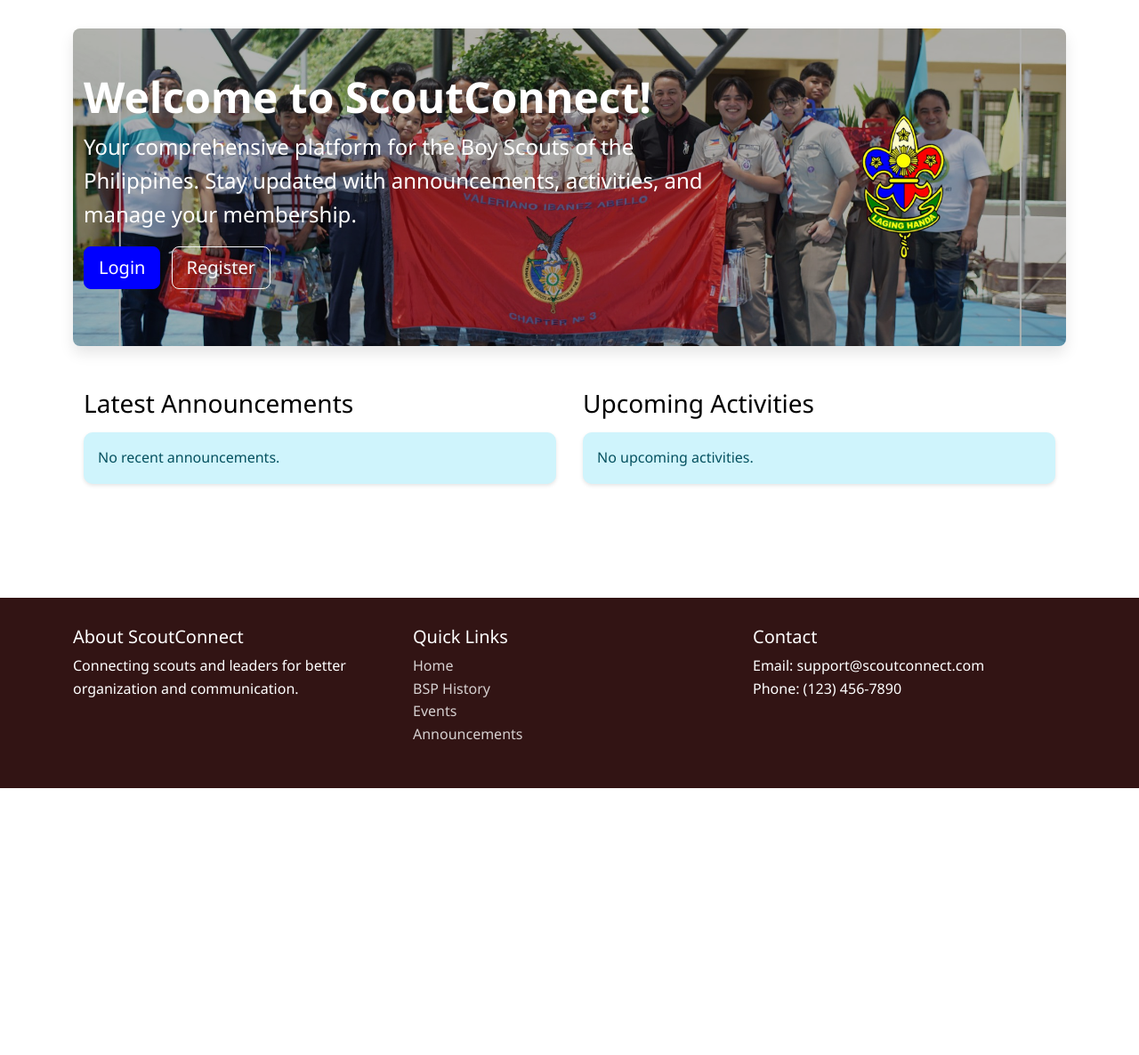
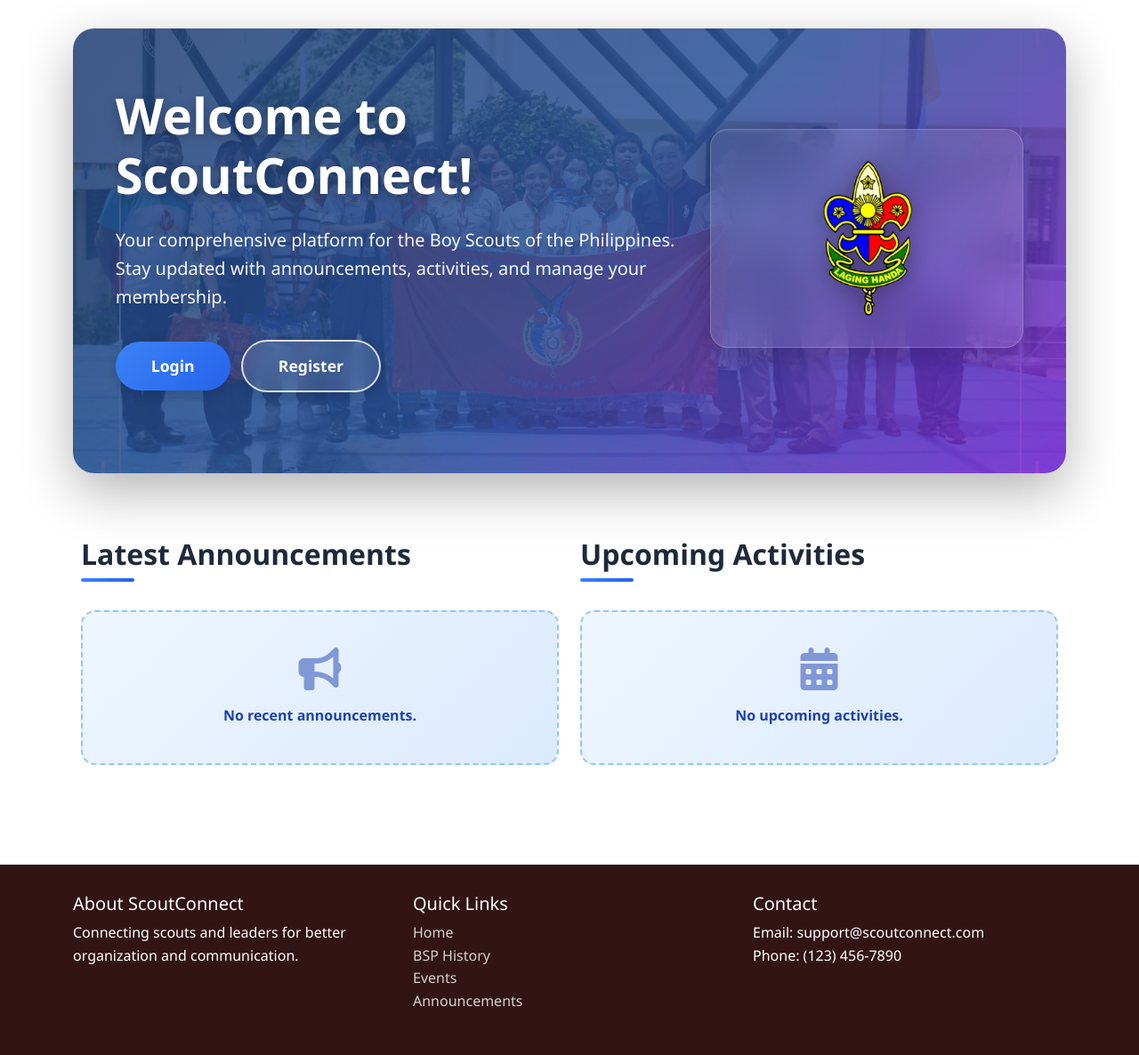
Before and after one commit to 0xShun/BoyScout-Registration-System, a Django app: page / in a window 1280 px wide. Shown: the part 60-1246 px from the top of the page at 89% size. Before the commit the page ends 946 px from the top, so only its background shows below. Run offline with Django 5.2, Linux system fonts and the light colour scheme; data that the repository does not hold is empty; some libraries are stand-ins or nearby versions.

Commit message:
feat: Modernize index page design with 2026 UI trends - gradient hero, modern cards, smooth animations

```diff
--- a/templates/home.html
+++ b/templates/home.html
@@ -3,73 +3,316 @@
 
 {% block content %}
   <style>
-    .cover-photo-bg {
+    /* Hero Section Styles */
+    .hero-section {
+      background: linear-gradient(135deg, #1e3c72 0%, #2a5298 50%, #7e22ce 100%);
+      min-height: 500px;
+      border-radius: 24px;
+      position: relative;
+      overflow: hidden;
+      margin-bottom: 3rem;
+      box-shadow: 0 20px 60px rgba(0, 0, 0, 0.3);
+    }
+
+    .hero-overlay {
+      position: absolute;
+      top: 0;
+      left: 0;
+      width: 100%;
+      height: 100%;
       background: url('{% static 'img/cover.jpg' %}') center center/cover no-repeat;
-      min-height: 350px;
-      border-radius: 0.5rem;
-      box-shadow: 0 0.5rem 1rem rgba(0,0,0,0.1);
+      opacity: 0.15;
+      z-index: 1;
+    }
+
+    .hero-content {
+      position: relative;
+      z-index: 2;
+      padding: 4rem 0;
+    }
+
+    .hero-title {
+      font-size: 3.5rem;
+      font-weight: 800;
+      color: #ffffff;
+      text-shadow: 0 4px 12px rgba(0, 0, 0, 0.3);
+      margin-bottom: 1.5rem;
+      line-height: 1.2;
+    }
+
+    .hero-subtitle {
+      font-size: 1.25rem;
+      color: rgba(255, 255, 255, 0.95);
+      font-weight: 400;
+      line-height: 1.6;
+      margin-bottom: 2rem;
+    }
+
+    .hero-buttons .btn {
+      padding: 0.875rem 2.5rem;
+      font-size: 1.1rem;
+      font-weight: 600;
+      border-radius: 50px;
+      transition: all 0.3s ease;
+      box-shadow: 0 4px 15px rgba(0, 0, 0, 0.2);
+    }
+
+    .hero-buttons .btn-primary {
+      background: linear-gradient(135deg, #3b82f6 0%, #2563eb 100%);
+      border: none;
+    }
+
+    .hero-buttons .btn-primary:hover {
+      transform: translateY(-2px);
+      box-shadow: 0 6px 25px rgba(59, 130, 246, 0.4);
+    }
+
+    .hero-buttons .btn-outline-light {
+      border: 2px solid rgba(255, 255, 255, 0.8);
+      background: rgba(255, 255, 255, 0.1);
+      backdrop-filter: blur(10px);
+    }
+
+    .hero-buttons .btn-outline-light:hover {
+      background: rgba(255, 255, 255, 0.2);
+      border-color: #ffffff;
+      transform: translateY(-2px);
+    }
+
+    .hero-logo {
+      background: rgba(255, 255, 255, 0.1);
+      backdrop-filter: blur(20px);
+      border-radius: 20px;
+      padding: 2rem;
+      box-shadow: 0 8px 32px rgba(0, 0, 0, 0.2);
+      border: 1px solid rgba(255, 255, 255, 0.2);
+    }
+
+    .hero-logo img {
+      filter: drop-shadow(0 4px 12px rgba(0, 0, 0, 0.3));
+    }
+
+    /* Section Headers */
+    .section-header {
+      font-size: 2rem;
+      font-weight: 700;
+      color: #1e293b;
+      margin-bottom: 2rem;
+      position: relative;
+      padding-bottom: 0.75rem;
+    }
+
+    .section-header::after {
+      content: '';
+      position: absolute;
+      bottom: 0;
+      left: 0;
+      width: 60px;
+      height: 4px;
+      background: linear-gradient(90deg, #3b82f6 0%, #2563eb 100%);
+      border-radius: 2px;
+    }
+
+    /* Modern Card Styles */
+    .modern-card {
+      background: #ffffff;
+      border-radius: 16px;
+      padding: 1.75rem;
+      margin-bottom: 1.25rem;
+      border: 1px solid #e2e8f0;
+      transition: all 0.3s cubic-bezier(0.4, 0, 0.2, 1);
+      box-shadow: 0 1px 3px rgba(0, 0, 0, 0.05);
+      position: relative;
+      overflow: hidden;
+    }
+
+    .modern-card::before {
+      content: '';
+      position: absolute;
+      top: 0;
+      left: 0;
+      width: 4px;
+      height: 100%;
+      background: linear-gradient(180deg, #3b82f6 0%, #2563eb 100%);
+      transform: scaleY(0);
+      transition: transform 0.3s ease;
+    }
+
+    .modern-card:hover {
+      transform: translateY(-4px);
+      box-shadow: 0 12px 24px rgba(0, 0, 0, 0.1);
+      border-color: #cbd5e1;
+    }
+
+    .modern-card:hover::before {
+      transform: scaleY(1);
+    }
+
+    .card-title {
+      font-size: 1.25rem;
+      font-weight: 700;
+      color: #0f172a;
+      margin-bottom: 0.5rem;
+      line-height: 1.4;
+    }
+
+    .card-date {
+      font-size: 0.875rem;
+      color: #64748b;
+      font-weight: 500;
+    }
+
+    .card-text {
+      color: #475569;
+      line-height: 1.6;
+      margin: 0.75rem 0;
+    }
+
+    .card-meta {
+      font-size: 0.875rem;
+      color: #64748b;
+      display: flex;
+      align-items: center;
+      gap: 0.25rem;
+    }
+
+    .card-meta i {
+      color: #3b82f6;
+    }
+
+    .card-link {
+      color: #3b82f6;
+      font-weight: 600;
+      text-decoration: none;
+      font-size: 0.9rem;
+      display: inline-flex;
+      align-items: center;
+      gap: 0.5rem;
+      transition: all 0.2s ease;
+    }
+
+    .card-link:hover {
+      color: #2563eb;
+      gap: 0.75rem;
+    }
+
+    .card-link::after {
+      content: '→';
+      transition: transform 0.2s ease;
+    }
+
+    .card-link:hover::after {
+      transform: translateX(3px);
+    }
+
+    /* Empty State */
+    .empty-state {
+      background: linear-gradient(135deg, #eff6ff 0%, #dbeafe 100%);
+      border: 2px dashed #93c5fd;
+      border-radius: 16px;
+      padding: 2.5rem;
+      text-align: center;
+      color: #1e40af;
+    }
+
+    .empty-state i {
+      font-size: 3rem;
+      margin-bottom: 1rem;
+      opacity: 0.5;
+    }
+
+    /* Responsive adjustments */
+    @media (max-width: 768px) {
+      .hero-title {
+        font-size: 2.5rem;
+      }
+
+      .hero-subtitle {
+        font-size: 1.1rem;
+      }
+
+      .hero-section {
+        min-height: 400px;
+      }
+
+      .section-header {
+        font-size: 1.75rem;
+      }
     }
   </style>
-  <div class="cover-photo cover-photo-bg position-relative mb-4">
-    <div class="position-absolute top-0 start-0 w-100 h-100" style="background: rgba(0,0,0,0.3); border-radius: 0.5rem;"></div>
-    <div class="container h-100 position-relative" style="z-index:2;">
-      <div class="row align-items-center justify-content-center h-100">
-        <div class="col-md-8 text-white py-5">
-          <h1 class="display-5 fw-bold">Welcome to ScoutConnect!</h1>
-          <p class="fs-4">Your comprehensive platform for the Boy Scouts of the Philippines. Stay updated with announcements, activities, and manage your membership.</p>
+
+  <!-- Hero Section -->
+  <div class="hero-section">
+    <div class="hero-overlay"></div>
+    <div class="container hero-content">
+      <div class="row align-items-center justify-content-center">
+        <div class="col-lg-7 col-md-8 text-white">
+          <h1 class="hero-title">Welcome to ScoutConnect!</h1>
+          <p class="hero-subtitle">Your comprehensive platform for the Boy Scouts of the Philippines. Stay updated with announcements, activities, and manage your membership.</p>
           {% if not user.is_authenticated %}
-            <p class="mt-3">
-              <a class="btn btn-primary btn-lg" href="{% url 'accounts:login' %}" role="button">Login</a>
-              <a class="btn btn-outline-light btn-lg ms-2" href="{% url 'accounts:register' %}" role="button">Register</a>
-            </p>
+            <div class="hero-buttons mt-4">
+              <a class="btn btn-primary" href="{% url 'accounts:login' %}" role="button">Login</a>
+              <a class="btn btn-outline-light ms-2" href="{% url 'accounts:register' %}" role="button">Register</a>
+            </div>
           {% endif %}
         </div>
-        <div class="col-md-4 text-center py-5">
-          <img src="{% static 'img/logo2.png' %}" alt="ScoutConnect Logo 2" style="height: 200px; max-width: 100%; border-radius: 1rem; padding: 1rem;">
+        <div class="col-lg-4 col-md-4 text-center mt-4 mt-md-0">
+          <div class="hero-logo">
+            <img src="{% static 'img/logo2.png' %}" alt="ScoutConnect Logo" style="height: 180px; max-width: 100%;">
           </div>
         </div>
       </div>
     </div>
-  <div class="container py-4">
-    <div class="row mb-4">
-      <div class="col-md-6">
-        <h3 class="mb-3">Latest Announcements</h3>
+  </div>
+
+  <!-- Main Content -->
+  <div class="container pb-5">
+    <div class="row g-4">
+      <!-- Latest Announcements -->
+      <div class="col-lg-6">
+        <h3 class="section-header">Latest Announcements</h3>
         {% if latest_announcements %}
-          <div class="list-group">
           {% for announcement in latest_announcements %}
-              <div class="list-group-item list-group-item-action flex-column align-items-start mb-2 shadow-sm rounded">
-                <div class="d-flex w-100 justify-content-between">
-                  <h5 class="mb-1">{{ announcement.title }}</h5>
-                  <small class="text-muted">{{ announcement.date_posted|date:"M d, Y" }}</small>
+            <div class="modern-card">
+              <div class="d-flex justify-content-between align-items-start mb-2">
+                <h5 class="card-title mb-0">{{ announcement.title }}</h5>
+                <span class="card-date">{{ announcement.date_posted|date:"M d, Y" }}</span>
               </div>
-                <p class="mb-1">{{ announcement.message|truncatechars:100 }}</p>
-                <small><a href="{% url 'announcements:announcement_list' %}" class="text-decoration-none">Read more</a></small>
+              <p class="card-text">{{ announcement.message|truncatechars:100 }}</p>
+              <a href="{% url 'announcements:announcement_list' %}" class="card-link">Read more</a>
             </div>
           {% endfor %}
+        {% else %}
+          <div class="empty-state">
+            <i class="fas fa-bullhorn"></i>
+            <p class="mb-0 fw-semibold">No recent announcements.</p>
           </div>
-        {% else %}
-          <div class="alert alert-info" role="alert">No recent announcements.</div>
         {% endif %}
       </div>
 
-      <div class="col-md-6">
-        <h3 class="mb-3">Upcoming Activities</h3>
+      <!-- Upcoming Activities -->
+      <div class="col-lg-6">
+        <h3 class="section-header">Upcoming Activities</h3>
         {% if upcoming_events %}
-          <div class="list-group">
           {% for event in upcoming_events %}
-              <div class="list-group-item list-group-item-action flex-column align-items-start mb-2 shadow-sm rounded">
-                <div class="d-flex w-100 justify-content-between">
-                  <h5 class="mb-1">{{ event.title }}</h5>
-                  <small class="text-muted">{{ event.date|date:"M d, Y" }}{% if event.time %} at {{ event.time|time:"P" }}{% endif %}</small>
+            <div class="modern-card">
+              <div class="d-flex justify-content-between align-items-start mb-2">
+                <h5 class="card-title mb-0">{{ event.title }}</h5>
+                <span class="card-date">{{ event.date|date:"M d, Y" }}{% if event.time %} at {{ event.time|time:"g:i a" }}{% endif %}</span>
               </div>
-                <p class="mb-1">{{ event.description|truncatechars:100 }}</p>
-                <small class="text-muted">Location: {{ event.location }}</small><br/>
-                <small><a href="{% url 'events:event_list' %}" class="text-decoration-none">View details</a></small>
+              <p class="card-text">{{ event.description|truncatechars:100 }}</p>
+              <p class="card-meta mb-2">
+                <i class="fas fa-map-marker-alt"></i>
+                <span>{{ event.location }}</span>
+              </p>
+              <a href="{% url 'events:event_list' %}" class="card-link">View details</a>
             </div>
           {% endfor %}
+        {% else %}
+          <div class="empty-state">
+            <i class="fas fa-calendar-alt"></i>
+            <p class="mb-0 fw-semibold">No upcoming activities.</p>
           </div>
-        {% else %}
-          <div class="alert alert-info" role="alert">No upcoming activities.</div>
         {% endif %}
       </div>
     </div>
```
Lines whose indentation alone changed are shown as unchanged.
